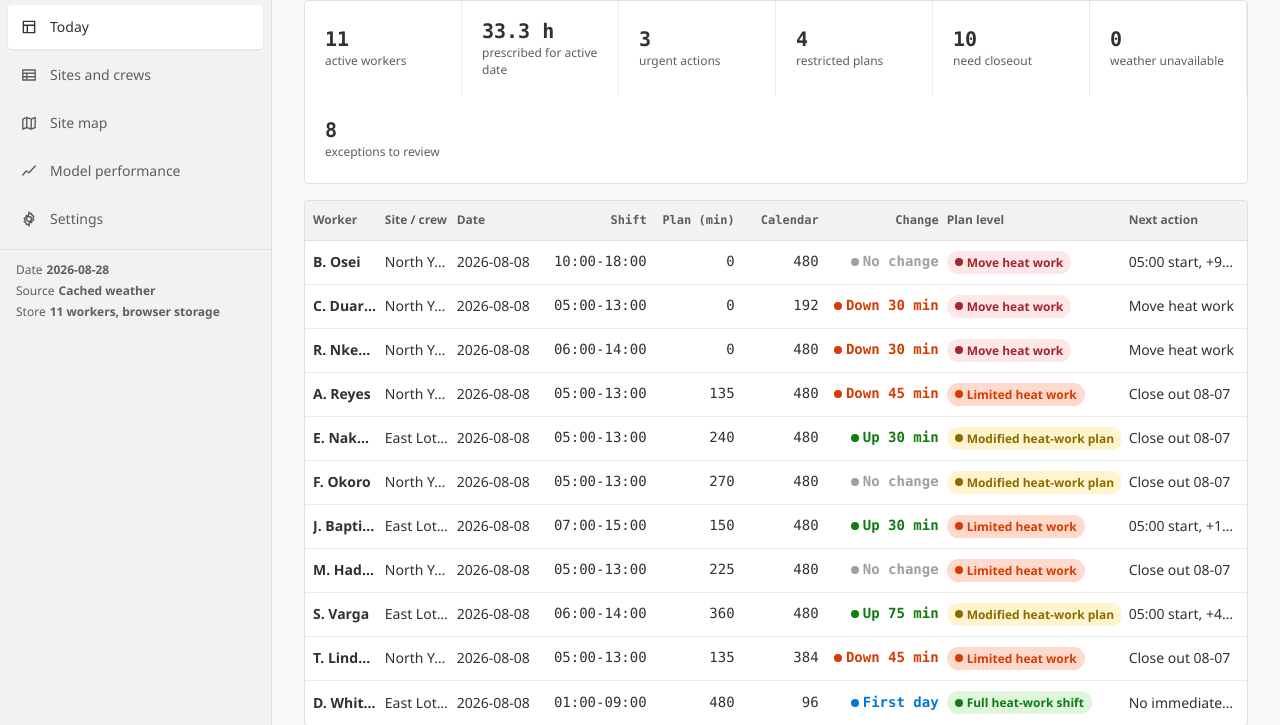
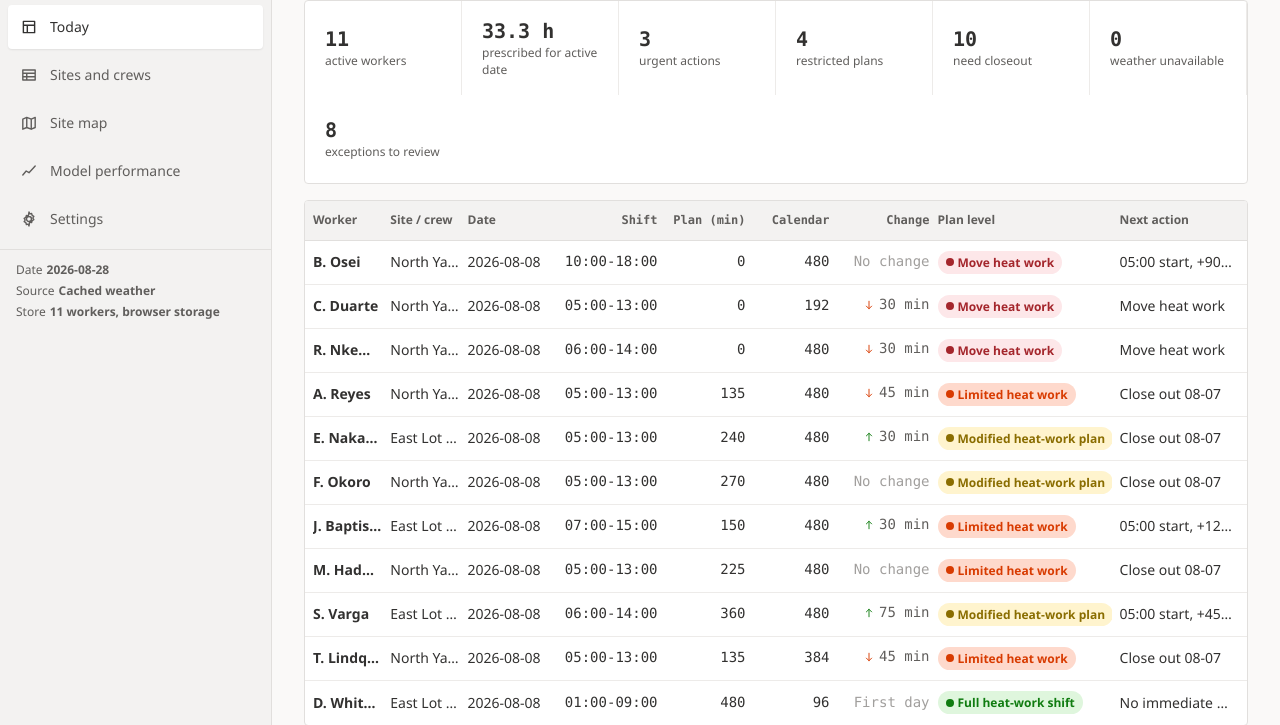
Before and after one commit to DataElk/sunup, a website with bundled scripts: page app/index.html in a window 1280 px wide. Shown: the part 75-800 px from the top of the page. Built offline with nearby package versions, Linux system fonts and the light colour scheme.

Commit message:
Quiet the plan change column

```diff
--- a/app/js/ui.js
+++ b/app/js/ui.js
@@ -46,6 +46,8 @@ const PATHS = {
   copy: 'M3.5 3.5h6v6h-6zM6.5 6.5h6v6h-6z',
   close: 'M4 4l8 8M12 4l-8 8',
   chevron: 'M6 4l4 4-4 4',
+  arrowUp: 'M8 13V3M4.5 6.5L8 3l3.5 3.5',
+  arrowDown: 'M8 3v10M4.5 9.5L8 13l3.5-3.5',
   download: 'M8 2v8M5 7.5L8 10.5l3-3M3 13h10',
   print: 'M4 6V2.5h8V6M4 11H2.5V6h11v5H12M4 9.5h8v4H4zM11.5 7.5h.01',
   check: 'M3 8.5l3 3 7-7',
--- a/app/js/views.js
+++ b/app/js/views.js
@@ -788,13 +788,20 @@ function todayChange(row) {
     return first;
   }
   const change = row.result.current.prescribedMinutes - row.previous.prescribedMinutes;
-  const direction = change > 0 ? 'up' : (change < 0 ? 'down' : 'same');
-  const label = change > 0
-    ? `Up ${change} min`
-    : (change < 0 ? `Down ${Math.abs(change)} min` : 'No change');
-  const value = el('span', 'change-indicator num', label);
+  if (!change) {
+    const same = el('span', 'change-indicator', 'No change');
+    same.setAttribute('data-direction', 'same');
+    same.title = `No change compared with ${row.previous.date}`;
+    return same;
+  }
+  const direction = change > 0 ? 'up' : 'down';
+  const label = `${Math.abs(change)} min`;
+  const spoken = `${change > 0 ? 'Up' : 'Down'} ${label}`;
+  const value = el('span', 'change-indicator num');
   value.setAttribute('data-direction', direction);
-  value.title = `${label} compared with ${row.previous.date}`;
+  value.setAttribute('aria-label', `${spoken} compared with ${row.previous.date}`);
+  value.title = `${spoken} compared with ${row.previous.date}`;
+  value.append(icon(change > 0 ? 'arrowUp' : 'arrowDown', 12), el('span', null, label));
   return value;
 }
 
@@ -920,7 +927,7 @@ export function todayView(ctx) {
       { label: 'Calendar', width: '76px', numeric: true,
         render: (row) => row.result.unavailable
           ? '' : String(row.result.current.calendarMinutes) },
-      { label: 'Change', width: '112px', numeric: true, render: todayChange },
+      { label: 'Change', width: '92px', numeric: true, render: todayChange },
       { label: 'Plan level', width: '174px',
         render: (row) => row.result.unavailable
           ? el('span', 'muted', 'Unavailable')
--- a/app/styles/components.css
+++ b/app/styles/components.css
@@ -456,22 +456,18 @@ body {
   justify-content: flex-end;
   gap: var(--space-1);
   min-width: 0;
+  color: var(--ink-secondary);
+  font-weight: var(--weight-medium);
+  white-space: nowrap;
+}
+.change-indicator svg { flex: none; color: var(--ink-tertiary); }
+.change-indicator[data-direction="up"] svg { color: var(--status-cleared); }
+.change-indicator[data-direction="down"] svg { color: var(--status-restricted); }
+.change-indicator[data-direction="same"],
+.change-indicator[data-direction="new"] {
   color: var(--ink-tertiary);
-  font-weight: var(--weight-semibold);
-  white-space: nowrap;
-}
-.change-indicator::before {
-  content: "";
-  width: var(--space-2);
-  height: var(--space-2);
-  border-radius: var(--radius-pill);
-  flex: none;
-  background: currentColor;
-}
-.change-indicator[data-direction="up"] { color: var(--status-cleared); }
-.change-indicator[data-direction="down"] { color: var(--status-restricted); }
-.change-indicator[data-direction="same"] { color: var(--ink-tertiary); }
-.change-indicator[data-direction="new"] { color: var(--accent); }
+  font-weight: var(--weight-regular);
+}
 
 .exception-heading {
   display: flex;
```
Also changed, not shown: 1 other file.
